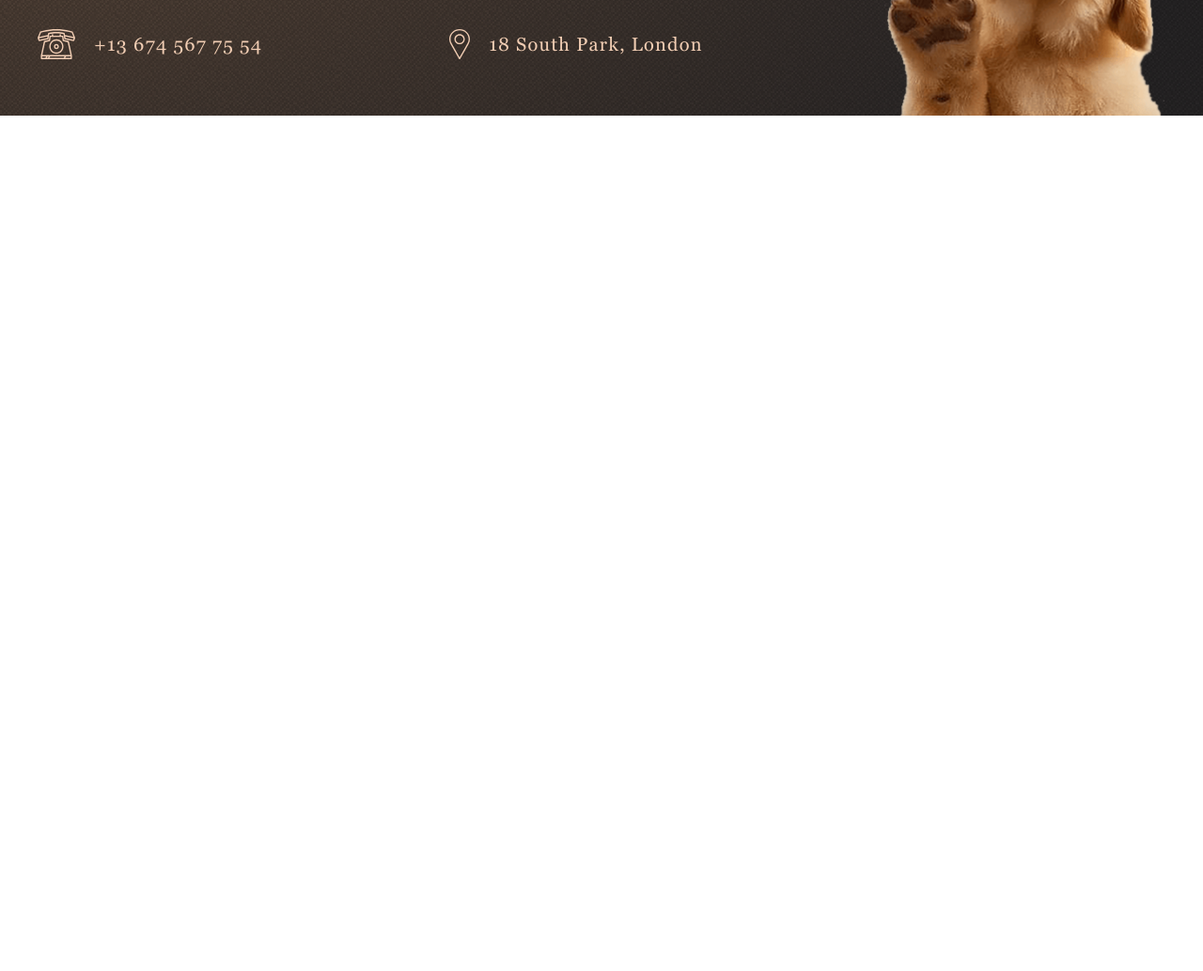
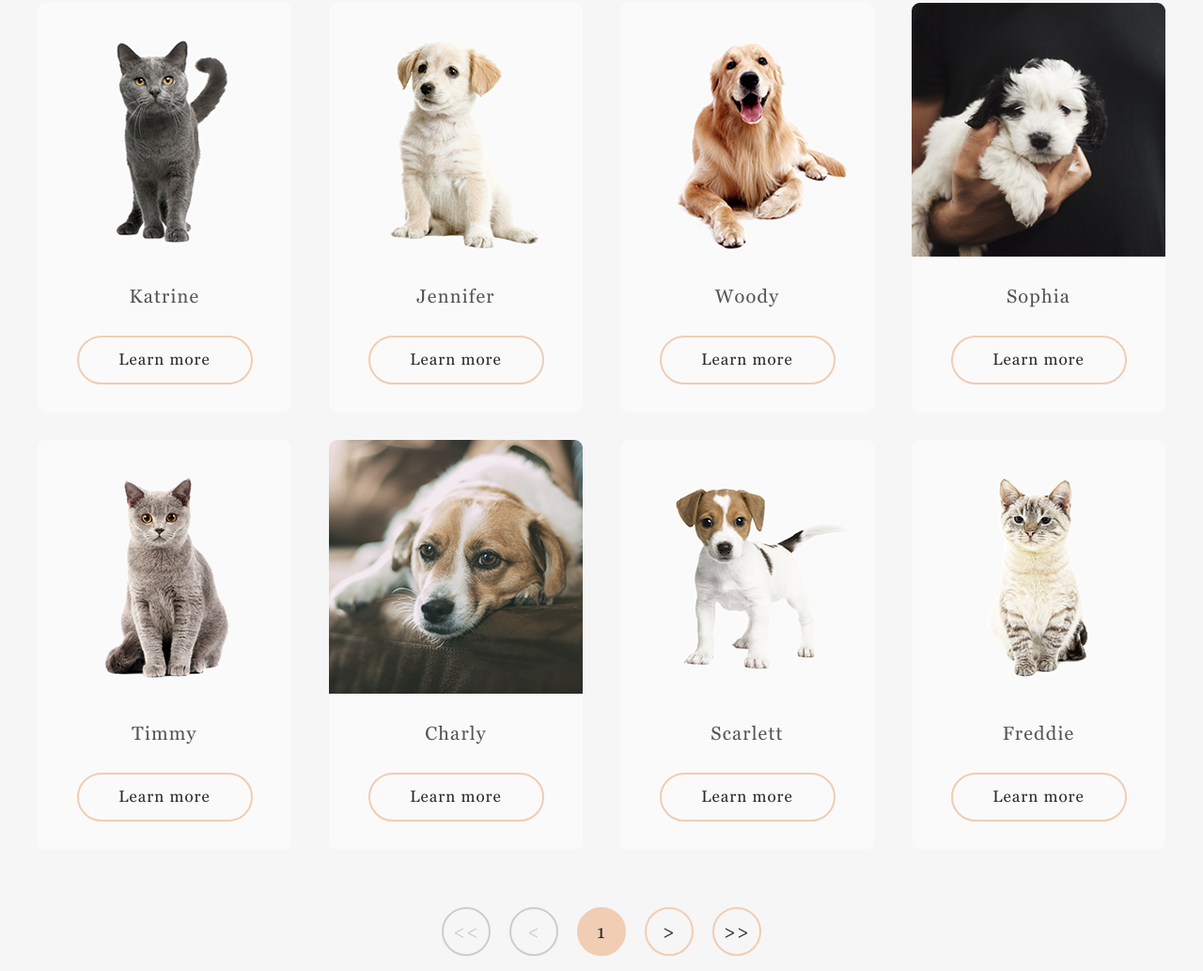
Before and after one commit to Alexander-M-rss/JSFE2022Q1, a plain HTML site: page shelter/pages/pets/index.html in a window 1280 px wide. Shown: the part 347-1380 px from the top of the page at 94% size. Before the commit the page ends 800 px from the top, so only its background shows below. Drawn offline with Linux system fonts and the light colour scheme.

Commit message:
feat: add pets section to pets page

```diff
--- a/shelter/pages/main/style.css
+++ b/shelter/pages/main/style.css
@@ -191,7 +191,7 @@ h3, h4, h5 {
   background-color: transparent;
   display: flex;
   align-items: center;
-  justify-content: : center;
+  justify-content: center;
   outline: none;
   cursor: pointer;
   width: max-content;
@@ -221,11 +221,6 @@ h3, h4, h5 {
   padding: 0;
 }
 
-.button-arrow svg {
-  display: block;
-  margin: 0 auto;
-}
-
 .slider .button-arrow:last-child {
   transform: rotate(180deg);
 }
@@ -251,17 +246,12 @@ h3, h4, h5 {
   gap: 25px;
 }
 
-/* .about .content .section-title {
-  letter-spacing: 0.06em;
-  color: var(--color-dark-l);
-} */
-
 .about .content .section-text {
   font: var(--paragraph-l);
   color: var(--color-dark-xl);
 }
 
-.pets {
+.our-friends {
   padding-top: 80px;
   padding-bottom: 100px;
   display: flex;
@@ -272,7 +262,7 @@ h3, h4, h5 {
   background-color: var(--color-light-l);
 }
 
-.pets .section-title {
+.our-friends .section-title {
   text-align: center;
 }
 
@@ -288,7 +278,7 @@ h3, h4, h5 {
   gap: 90px;
 }
 
-.slider-item {
+.card {
   width: 100%;
   max-width: 270px;
   background-color: var(--color-light-s);
@@ -298,25 +288,25 @@ h3, h4, h5 {
   transition: all .3s ease;
 }
 
-.slider-item h4{
+.card h4{
   padding-top: 25px;
 }
 
-.slider-item .button {
+.card .button {
   margin: 30px auto;
 }
 
-.slider-item:hover {
+.card:hover {
   background-color: var(--color-light-xl);
   box-shadow: 0 2px 35px 14px rgba(13, 13, 13, 0.04);
 }
 
-.slider-item:hover .button {
+.card:hover .button {
   background-color: var(--color-primary-light);
   border-color: var(--color-primary-light);
 }
 
-.pets .button-primary {
+.our-friends .button-primary {
   width: 261px;
 }
 
@@ -353,7 +343,7 @@ h3, h4, h5 {
   padding-top: 30px;
 }
 
-.donation {
+.in-addition {
   padding-top: 80px;
   padding-bottom: 100px;
   display: flex;
@@ -363,19 +353,19 @@ h3, h4, h5 {
   background-color: var(--color-light-l);
 }
 
-.donation .image {
+.in-addition .image {
   display: block;
   padding-top: 11px;
 }
 
-.donation .content {
+.in-addition .content {
   display: flex;
   flex-direction: column;
   width: 380px;
   gap: 20px;
 }
 
-.donation .content .card {
+.in-addition .content .bank-card {
   background-color: var(--color-primary);
   border-radius: 9px;
   color: var(--color-dark-l);
@@ -388,11 +378,11 @@ h3, h4, h5 {
   transition: all .3s ease;
 }
 
-.donation .content .card:hover {
+.in-addition .content .bank-card:hover {
   background-color: var(--color-primary-light);
 }
 
-.donation .content .info {
+.in-addition .content .info {
   font: var(--legal-information);
   color: var(--color-dark-m);
 }
--- a/shelter/pages/pets/index.html
+++ b/shelter/pages/pets/index.html
@@ -29,15 +29,110 @@
       </nav>
     </div>
   </header>
-
+  <main>
+    <section class="container our-friends">
+      <h3 class="section-title">Our friends who<br>are looking for a house</h3>
+      <div class="content">
+        <div class="card">
+          <div class="photo">
+             <img src="../../assets/images/pets-katrine.png" alt="pet">
+          </div>
+          <h4 class="name">Katrine</h4>
+          <button class="button">
+            <span>Learn more</span>
+          </button>
+        </div>
+        <div class="card">
+          <div class="photo">
+             <img src="../../assets/images/pets-jennifer.png" alt="pet">
+          </div>
+          <h4 class="name">Jennifer</h4>
+          <button class="button">
+            <span>Learn more</span>
+          </button>
+        </div>
+        <div class="card">
+          <div class="photo">
+             <img src="../../assets/images/pets-woody.png" alt="pet">
+          </div>
+          <h4 class="name">Woody</h4>
+          <button class="button">
+            <span>Learn more</span>
+          </button>
+        </div>
+        <div class="card">
+          <div class="photo">
+             <img src="../../assets/images/pets-sophia.png" alt="pet">
+          </div>
+          <h4 class="name">Sophia</h4>
+          <button class="button">
+            <span>Learn more</span>
+          </button>
+        </div>
+        <div class="card">
+          <div class="photo">
+             <img src="../../assets/images/pets-timmy.png" alt="pet">
+          </div>
+          <h4 class="name">Timmy</h4>
+          <button class="button">
+            <span>Learn more</span>
+          </button>
+        </div>
+        <div class="card">
+          <div class="photo">
+             <img src="../../assets/images/pets-charly.png" alt="pet">
+          </div>
+          <h4 class="name">Charly</h4>
+          <button class="button">
+            <span>Learn more</span>
+          </button>
+        </div>
+        <div class="card">
+          <div class="photo">
+             <img src="../../assets/images/pets-scarlett.png" alt="pet">
+          </div>
+          <h4 class="name">Scarlett</h4>
+          <button class="button">
+            <span>Learn more</span>
+          </button>
+        </div>
+        <div class="card">
+          <div class="photo">
+             <img src="../../assets/images/pets-freddie.png" alt="pet">
+          </div>
+          <h4 class="name">Freddie</h4>
+          <button class="button">
+            <span>Learn more</span>
+          </button>
+        </div>
+      </div>
+      <div class="navigation">
+        <button class="button button-arrow" disabled="">
+          <span>&lt;&lt;</span>
+        </button>
+        <button class="button button-arrow" disabled="">
+          <span>&lt;</span>
+        </button>
+        <button class="button button-arrow button-active">
+          <span>1</span>
+        </button>
+        <button class="button button-arrow">
+          <span>&gt;</span>
+        </button>
+        <button class="button button-arrow">
+          <span>&gt;&gt;</span>
+        </button>
+      </div>
+    </section>
+  </main>
   <footer id="contacts" class="container footer">
     <div class="contacts-block">
       <h3>For questions<br>and suggestions</h3>
-      <a href="mailto:email@shelter.com" target="_blank">
+      <a href="mailto:email@shelter.com">
         <img src="../../assets/icons/email.svg" width="40" height="32">
         email@shelter.com
       </a>
-      <a href="tel:+136745677554" target="_blank">
+      <a href="tel:+136745677554">
         <img src="../../assets/icons/phone.svg" width="40" height="32">
         +13 674 567 75 54
       </a>
--- a/shelter/pages/pets/style.css
+++ b/shelter/pages/pets/style.css
@@ -41,7 +41,7 @@
   --h3: 400 35px/45px var(--georgia);
   --h4: 400 20px/23px var(--georgia);
   --h5: 400 15px/17px var(--georgia);
-  --button: 400 17px/22px var(--georgia);
+  --button: 400 17px/22.1px var(--georgia);
 }
 
 
@@ -91,7 +91,6 @@ h3, h4, h5 {
 }
 
 .header {
-  background-color: var(--color-light-xl);
   position: sticky;
   top: 0px;
   width: 100vw;
@@ -101,6 +100,7 @@ h3, h4, h5 {
   min-height: 120px;
   display: flex;
   align-items: center;
+  background-color: var(--color-light-xl);
 }
 
 a {
@@ -109,6 +109,7 @@ a {
 }
 
 .logo-title {
+  padding-top: 2px;
   font: var(--logo-title);
   letter-spacing: 0.06em;
   color: var(--color-dark-l);
@@ -116,8 +117,8 @@ a {
 
 .logo-subtitle {
   display: block;
-  margin-top: 10px;
-  margin-left: 4px;
+  padding-top: 8px;
+  padding-left: 4px;
   font: var(--logo-subtitle);
   letter-spacing: 0.1em;
   color: var(--color-dark-3xl);
@@ -128,6 +129,7 @@ a {
 }
 
 .nav-menu {
+  padding-bottom: 1px;
   display: flex;
   justify-content: space-between;
   gap: 35px;
@@ -151,6 +153,121 @@ a {
   cursor: default;
 }
 
+.button {
+  height: 52px;
+  padding: 15px 45px;
+  border: 2px solid var(--color-primary);
+  border-radius: 100px;
+  background-color: transparent;
+  display: flex;
+  align-items: center;
+  justify-content: center;
+  outline: none;
+  cursor: pointer;
+  width: max-content;
+  transition: all .3s ease;
+}
+
+.button span {
+  font: var(--button);
+  letter-spacing: 0.06em;
+  white-space: nowrap;
+  color: var(--color-dark-3xl);
+  transition: all .3s ease;
+}
+
+.button:not(:disabled):not([class~="button-active"]):hover {
+  background-color: var(--color-primary-light);
+  border-color: var(--color-primary-light);
+}
+
+.button-primary {
+  background-color: var(--color-primary);
+}
+
+.button-arrow {
+  width: 52px;
+  height: 52px;
+  padding: 0;
+}
+
+.button-active {
+  background-color: var(--color-primary);
+  cursor: default;
+}
+
+.button:disabled {
+  background-color: transparent;
+  border-color: var(--color-dark-s);
+  cursor: default;
+}
+
+.button:disabled span {
+  color: var(--color-dark-s);
+}
+
+.our-friends {
+  padding-top: 82px;
+  padding-bottom: 98px;
+  display: flex;
+  flex-flow: column;
+  gap: 45px;
+  background-color: var(--color-light-l);
+}
+
+.our-friends .section-title {
+  text-align: center;
+  margin: 0 auto;
+}
+
+.our-friends .content {
+  padding: 13px 0 14px 0;
+  display: grid;
+  grid-template-columns: repeat(4, 1fr);
+  gap: 29px 40px;
+}
+
+.card {
+  width: 100%;
+  max-width: 270px;
+  background-color: var(--color-light-s);
+  border-radius: 9px;
+  cursor: pointer;
+  text-align: center;
+  transition: all .3s ease;
+}
+
+.card h4{
+  padding-top: 25px;
+}
+
+.card .button {
+  margin: 30px auto;
+  max-width: 187px;
+}
+
+.card:hover {
+  background-color: var(--color-light-xl);
+  box-shadow: 0 2px 35px 14px rgba(13, 13, 13, 0.04);
+}
+
+.card:hover .button {
+  background-color: var(--color-primary-light);
+  border-color: var(--color-primary-light);
+}
+
+.our-friends .navigation {
+  padding-top: 2px;
+  margin: 0 auto;
+  display: flex;
+  justify-content: space-between;
+  gap: 20px;
+}
+
+.our-friends .navigation .button-arrow span {
+  font: var(--h4);
+}
+
 .footer {
   padding-top: 40px;
   display: flex;
@@ -160,7 +277,7 @@ a {
 }
 
 .contacts-block {
-  padding-top: 16px;
+  padding-top: 18px;
   display: flex;
   flex-direction: column;
   gap: 40px;
@@ -183,5 +300,5 @@ a {
 }
 
 .contacts-block a:hover {
-    color: var(--color-primary-light);
+  color: var(--color-primary-light);
 }
```
Also changed, not shown: shelter/pages/main/index.html (+8 -8 lines), shelter/assets/images/pets-scarlett.png (renamed from shelter/assets/images/pets-scarlet.png). Lines whose indentation alone changed are shown as unchanged.
